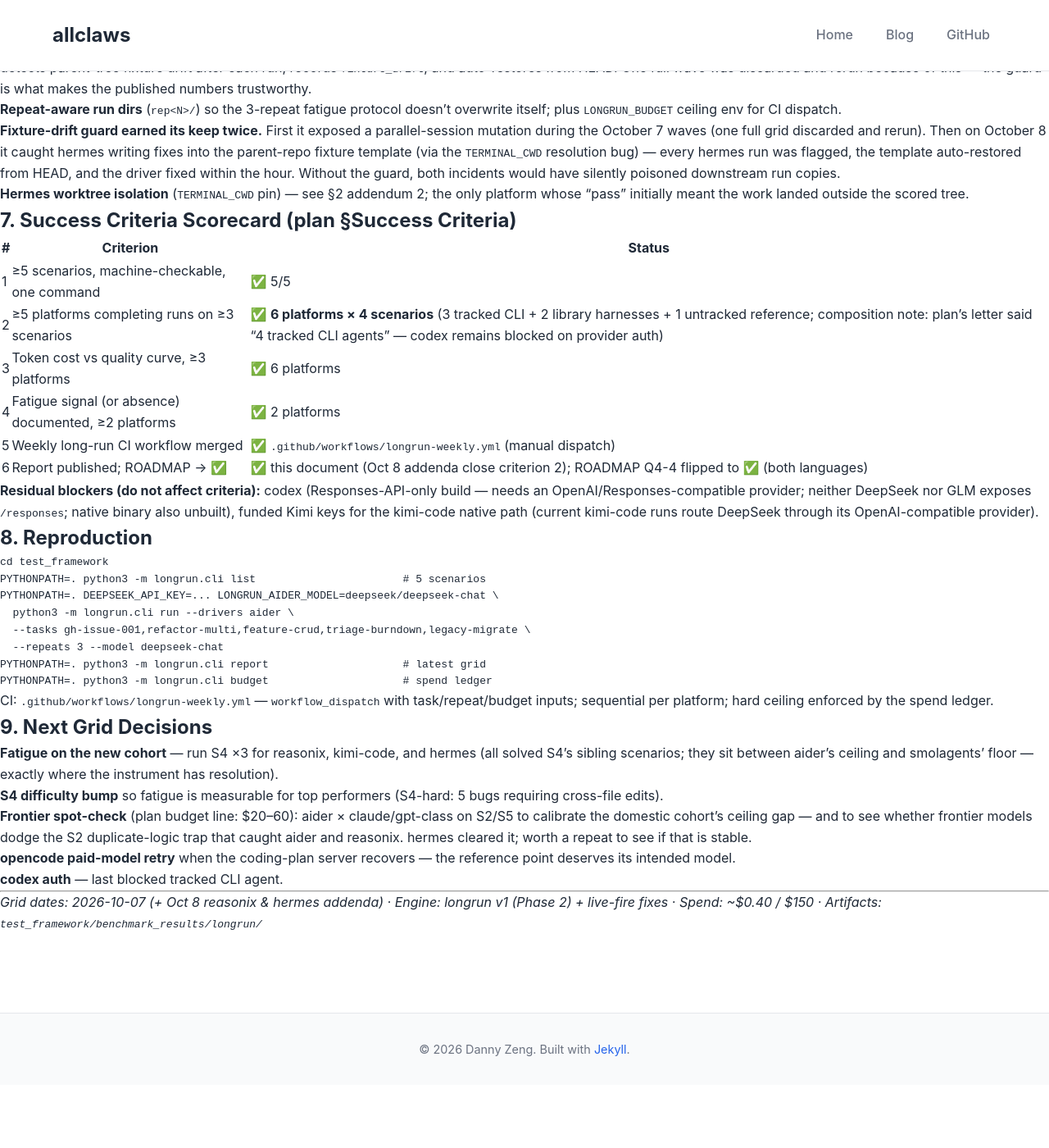
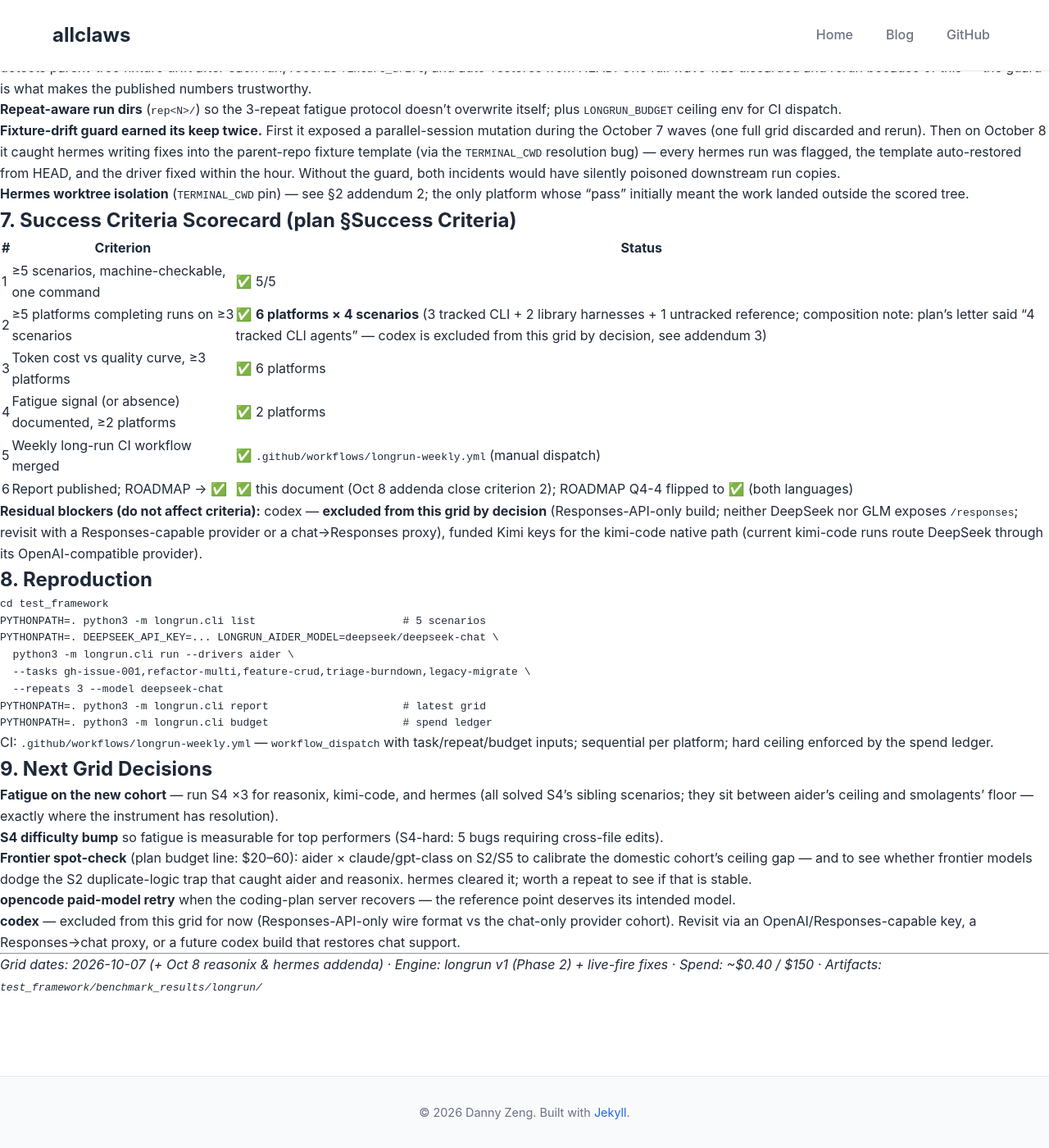
Before and after one commit to dz3ai/allclaws, a Jekyll site: the page built from docs/reports/long-running-benchmarks-2026.md, in a window 1280 px wide and 1400 px high, scrolled down 2826 px. Shown: the whole window at 82% size. Built offline with Jekyll 4.4.1, drawn with Linux system fonts in a browser that asks for light colours; our own code applies the rules of GitHub Pages for plain Markdown files; before the commit the page ends 4149 px from its top, so only the background shows below that; some of the changed text lies outside the part shown.

Commit message:
report: exclude codex from this grid (per decision; protocol-incompatible)

```diff
--- a/docs/reports/long-running-benchmarks-2026.md
+++ b/docs/reports/long-running-benchmarks-2026.md
@@ -24,7 +24,7 @@
 | smolagents | library harness (CodeAgent) | `deepseek/deepseek-chat` (litellm) | 7 | live ✅ |
 | hermes-agent | library harness (in-process `run_agent.main`) | `deepseek-chat` | 4 | live ✅ (Oct 8 addendum) |
 | opencode *(untracked reference)* | CLI agent | `opencode/ling-3.1-flash-free` | 4 | live ✅ (reference only) |
-| codex | CLI coding agent | — | 0 | blocked: **Responses-API-only build vs DeepSeek chat-only** (protocol mismatch); native binary also absent |
+| codex | CLI coding agent | — | 0 | **excluded from this grid** (Responses-API-only build vs chat-only providers; see addendum 3) |
 | kimi-cli (1.0) | CLI coding agent | — | 0 | archived upstream → superseded by kimi-code 2.0 driver |
 | zeroclaw | Rust binary | — | 0 | optional stretch (plan), not built |
 
@@ -101,13 +101,13 @@
 | # | Criterion | Status |
 |---|---|---|
 | 1 | ≥5 scenarios, machine-checkable, one command | ✅ 5/5 |
-| 2 | ≥5 platforms completing runs on ≥3 scenarios | ✅ **6 platforms × 4 scenarios** (3 tracked CLI + 2 library harnesses + 1 untracked reference; composition note: plan's letter said "4 tracked CLI agents" — codex remains blocked on provider auth) |
+| 2 | ≥5 platforms completing runs on ≥3 scenarios | ✅ **6 platforms × 4 scenarios** (3 tracked CLI + 2 library harnesses + 1 untracked reference; composition note: plan's letter said "4 tracked CLI agents" — codex is excluded from this grid by decision, see addendum 3) |
 | 3 | Token cost vs quality curve, ≥3 platforms | ✅ 6 platforms |
 | 4 | Fatigue signal (or absence) documented, ≥2 platforms | ✅ 2 platforms |
 | 5 | Weekly long-run CI workflow merged | ✅ `.github/workflows/longrun-weekly.yml` (manual dispatch) |
 | 6 | Report published; ROADMAP → ✅ | ✅ this document (Oct 8 addenda close criterion 2); ROADMAP Q4-4 flipped to ✅ (both languages) |
 
-**Residual blockers (do not affect criteria):** codex (Responses-API-only build — needs an OpenAI/Responses-compatible provider; neither DeepSeek nor GLM exposes `/responses`; native binary also unbuilt), funded Kimi keys for the kimi-code native path (current kimi-code runs route DeepSeek through its OpenAI-compatible provider).
+**Residual blockers (do not affect criteria):** codex — **excluded from this grid by decision** (Responses-API-only build; neither DeepSeek nor GLM exposes `/responses`; revisit with a Responses-capable provider or a chat→Responses proxy), funded Kimi keys for the kimi-code native path (current kimi-code runs route DeepSeek through its OpenAI-compatible provider).
 
 ## 8. Reproduction
 
@@ -130,7 +130,7 @@
 2. **S4 difficulty bump** so fatigue is measurable for top performers (S4-hard: 5 bugs requiring cross-file edits).
 3. **Frontier spot-check** (plan budget line: $20–60): aider × claude/gpt-class on S2/S5 to calibrate the domestic cohort's ceiling gap — and to see whether frontier models dodge the S2 duplicate-logic trap that caught aider and reasonix. hermes cleared it; worth a repeat to see if that is stable.
 4. **opencode paid-model retry** when the coding-plan server recovers — the reference point deserves its intended model.
-5. **codex auth** — last blocked tracked CLI agent.
+5. **codex** — excluded from this grid for now (Responses-API-only wire format vs the chat-only provider cohort). Revisit via an OpenAI/Responses-capable key, a Responses→chat proxy, or a future codex build that restores chat support.
 
 ---
 
```
